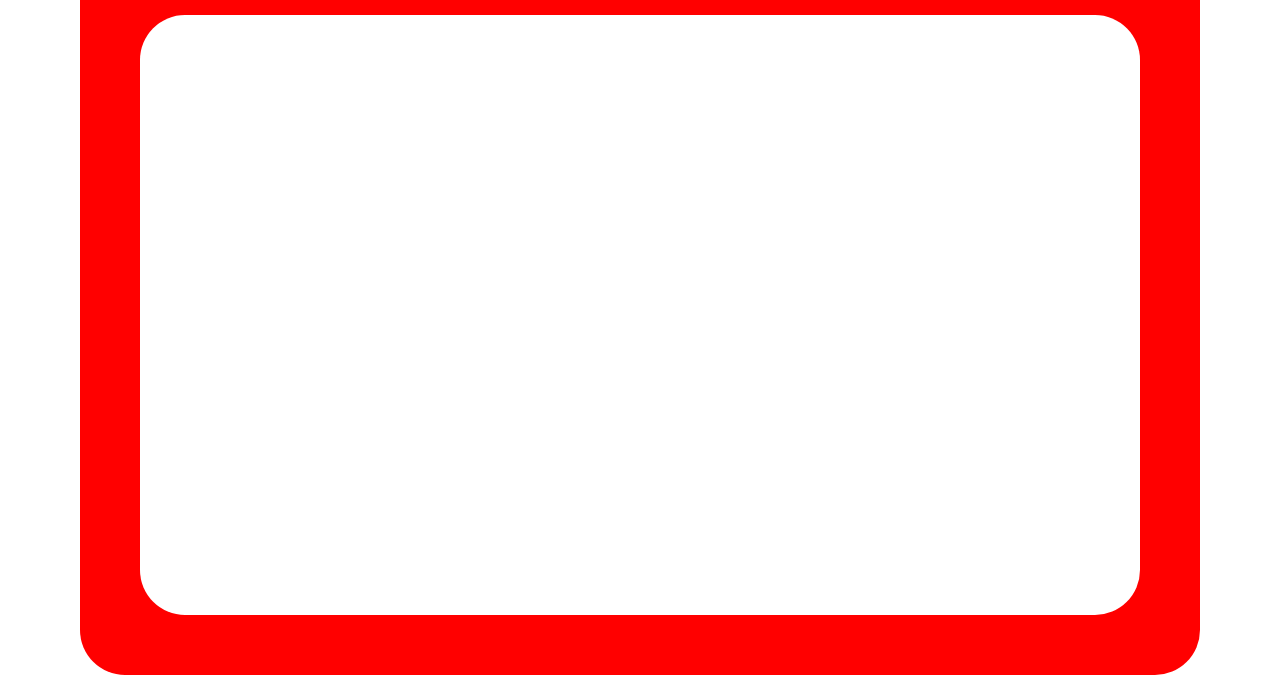
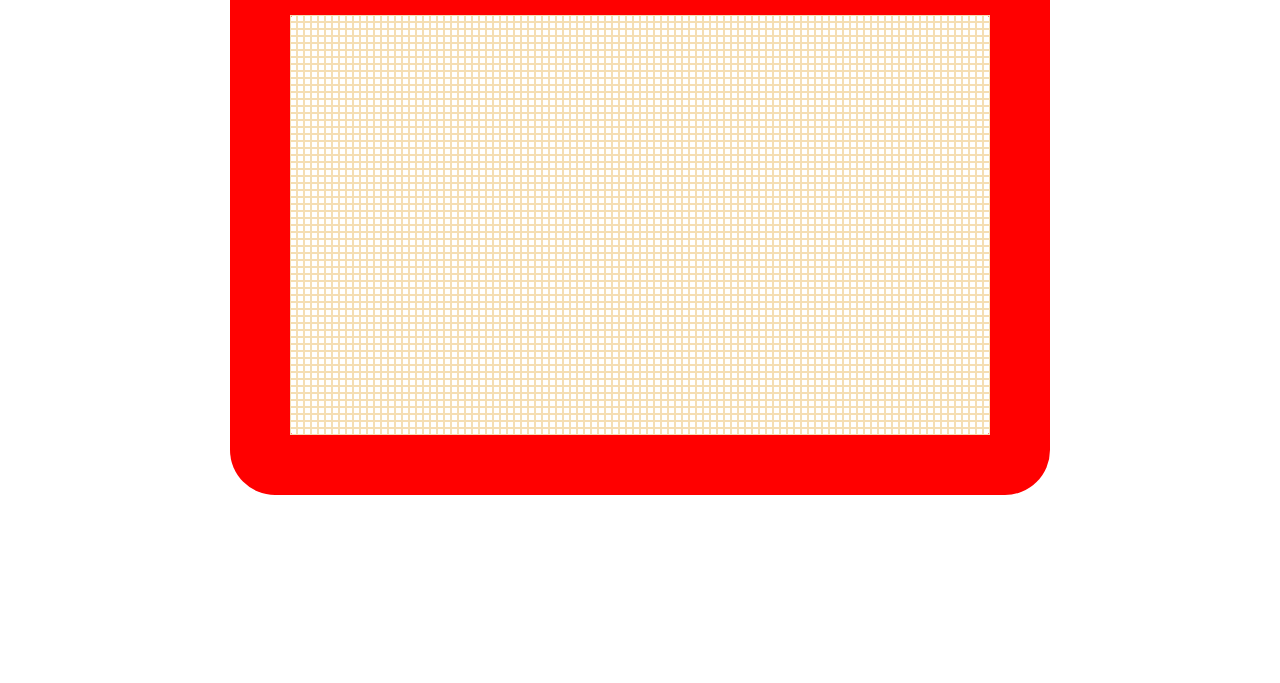
Before and after one commit to phANTom2303/etch-a-sketch, a plain HTML site: page index.html in a window 1280 px wide. Shown: the part 140-823 px from the top of the page. After the commit the page ends 800 px from the top, so only its background shows below. Drawn offline with Linux system fonts and the light colour scheme.

Commit message:
making some progress

```diff
--- a/app.js
+++ b/app.js
@@ -1,12 +1,30 @@
+let screen = document.querySelector(".screen");
+
+
 function renderScren() {
-    let screen = document.querySelector(".screen");
-    for (let i = 1; i <= 6000; i++) {
-        let cell = document.createElement("div");
-        let name = "cell" + i;
-        cell.classList.add(name);
-        cell.classList.add("cell");
-        screen.appendChild(cell);
+
+    for (let i = 1; i <= 60; i++) {
+        let row = document.createElement("div");
+        row.classList.add("row");
+        for (let i = 1; i <= 100; i++) {
+            let cell = document.createElement("div");
+            cell.classList.add("cell");
+            row.appendChild(cell);
+        }
+
+        row.addEventListener("mouseover", changeColour);
+        row.addEventListener("mouseleave", changeColour);
+        screen.appendChild(row);
     }
 }
 
-// renderScren();
+function changeColour(event) {
+    if (event.target.classList.contains("cell")) {
+        event.target.backgroundColour = "black";
+        console.log("flag");
+    }
+}
+
+
+
+renderScren();
--- a/styles.css
+++ b/styles.css
@@ -22,15 +22,19 @@
 
 .screen {
     background-color: white;
-    padding: 300px 500px;
-    border-radius: 45px;
+    /* padding: 300px 500px; */
+    border-radius: 5px;
     margin: 30px;
 
     display: flex;
-    flex-wrap: wrap;
+    flex-direction: column;
+}
+
+.row {
+    display: flex;
 }
 
 .cell {
-    border: 1px solid grey;
     padding: 2.5px;
+    border: 1px solid wheat;
 }
```
